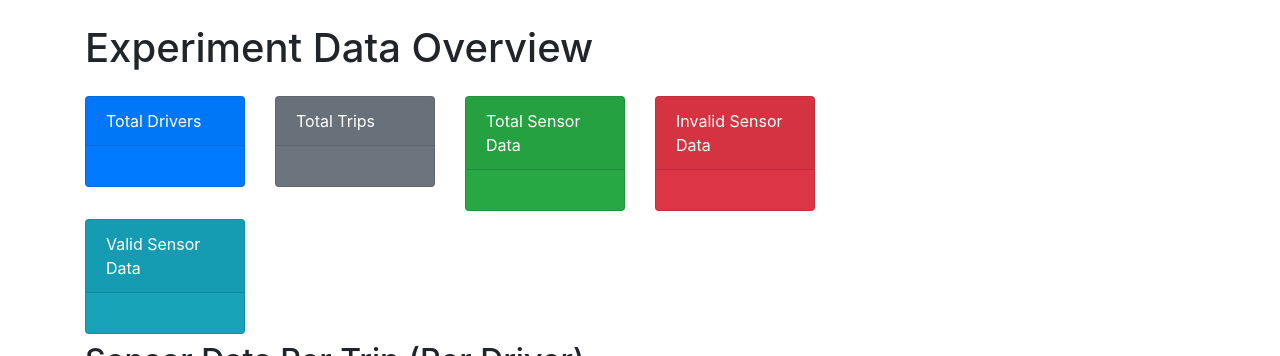
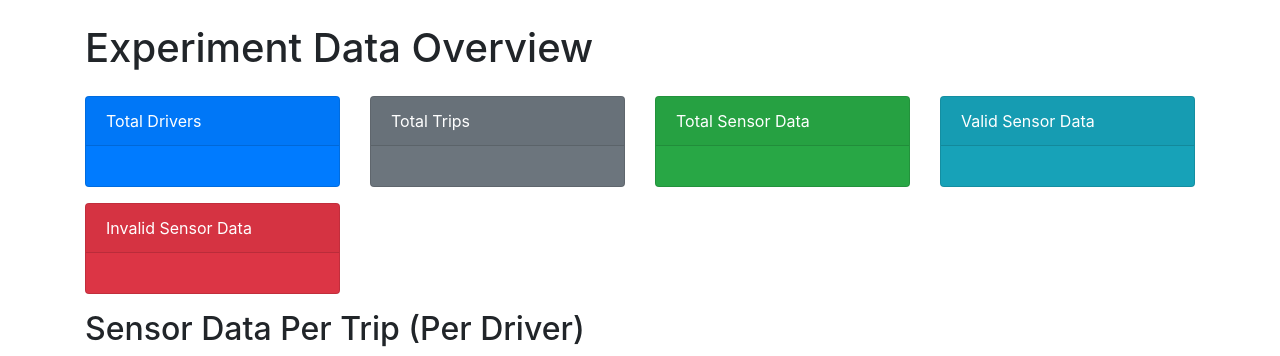
Before and after one commit to iniakponode/safe-drive-africa-datahub, a FastAPI app: page / in a window 1280 px wide. Shown: the part 56-412 px from the top of the page. Run offline with FastAPI, Linux system fonts and the light colour scheme; data that the repository does not hold is empty; some libraries are stand-ins or nearby versions.

Commit message:
changing card sizes to normal

```diff
--- a/app/templates/pages/index.html
+++ b/app/templates/pages/index.html
@@ -8,24 +8,21 @@
 
   <!-- Summary Cards -->
   <div class="row">
-    <div class="col-md-2 mb-2">
+    <div class="col-md-3 mb-3">
       {% from "partials/card.html" import render_card %}
       {{ render_card("Total Drivers", aggregates.total_drivers, "bg-primary") }}
     </div>
-    <div class="col-md-2 mb-2">
+    <div class="col-md-3 mb-3">
       {{ render_card("Total Trips", aggregates.total_trips, "bg-secondary") }}
     </div>
-    <div class="col-md-2 mb-2">
+    <div class="col-md-3 mb-3">
       {{ render_card("Total Sensor Data", aggregates.total_sensor_data, "bg-success") }}
     </div>
-    <div class="col-md-2 mb-2">
+    <div class="col-md-3 mb-3">
+      {{ render_card("Valid Sensor Data", aggregates.total_valid_sensor_data, "bg-info") }}
+    </div>
+    <div class="col-md-3 mb-3">
       {{ render_card("Invalid Sensor Data", aggregates.invalid_sensor_data_count, "bg-danger") }}
-    </div>
-  </div>
-
-  <div class="row">
-    <div class="col-md-2 mb-2">
-      {{ render_card("Valid Sensor Data", aggregates.total_valid_sensor_data, "bg-info") }}
     </div>
   </div>
 
```
